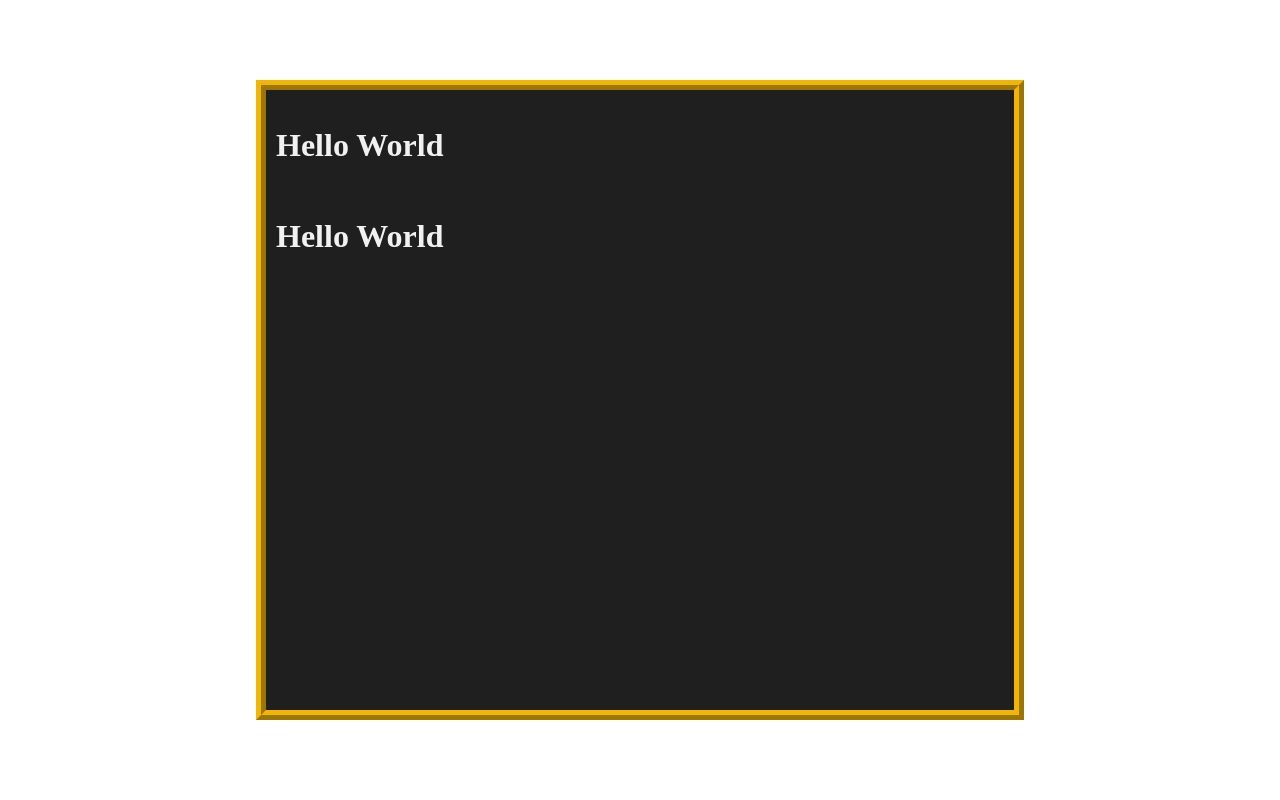
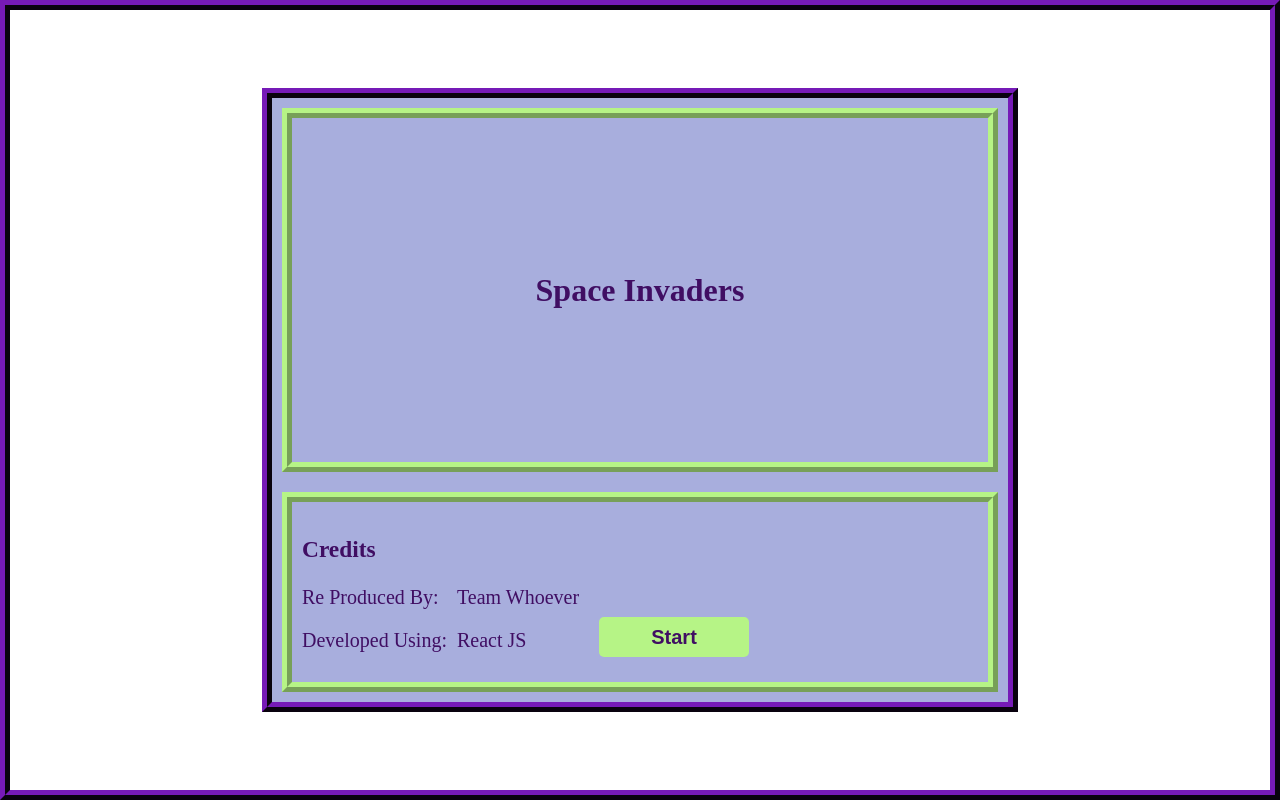
Before and after one commit to Black-Lotus98/CIS483-583-game, a React (Create React App) app: page / in a window 1280 px wide. Built offline with nearby package versions, Linux system fonts and the light colour scheme.

Commit message:
modify game screen

```diff
--- a/package.json
+++ b/package.json
@@ -8,7 +8,8 @@
     "@testing-library/user-event": "^7.2.1",
     "react": "^18.0.0",
     "react-dom": "^18.0.0",
-    "react-scripts": "^5.0.1"
+    "react-scripts": "^5.0.1",
+    "sass": "^1.68.0"
   },
   "scripts": {
     "start": "react-scripts start",
--- a/src/App.js
+++ b/src/App.js
@@ -1,14 +1,13 @@
-import React, { Fragment } from 'react';
+import React from 'react';
 import Container from './components/Container/Container';
+import IntroPage from './components/gameScreen/introPage/IntroPage';
 
 
 function App() {
   return (
-    <Fragment>
-
-      <h1>Hello World</h1>
-      <h1>Hello World</h1>
-    </Fragment>
+    <Container>
+      <IntroPage />
+    </Container>
   );
 }
 
--- a/src/components/Container/container.css
+++ b/src/components/Container/container.css
@@ -1,16 +1,14 @@
-/* .container {
-    background-color: #1f1f1f;
+.container {
+    background-color: #a8aedd;
+    color: #400e63;
     max-width: 100%;
     max-height: 100%;
     width: 60%;
     height: 80%;
     margin: 0 auto;
     display: flex;
-    flex-direction: column;
     justify-content: center;
     align-items: center;
     padding: 1rem;
-    border: ridge 1rem #F1B504;
-    margin: 1rem;
-
-} */
+    border: ridge 1rem #400e63;
+}
--- /dev/null
+++ b/src/components/gameScreen/GameScreen.js
@@ -0,0 +1,13 @@
+import React from 'react'
+import './gameScreen.css'
+import IntroPage from './introPage/IntroPage'
+
+const GameScreen = (props) => {
+    return (
+        <div className="gameGridScreen">
+            {props.children}
+        </div>
+    )
+}
+
+export default GameScreen
--- /dev/null
+++ b/src/components/gameScreen/gameScreen.css
@@ -0,0 +1,10 @@
+.gameGridScreen {
+    display: grid;
+    grid-template-columns: 1fr auto auto auto;
+    grid-template-rows: 1fr auto auto auto;
+    justify-content: center;
+    align-items: center;
+    width: 100%;
+    height: 100%;
+    row-gap: 1rem;
+}
--- /dev/null
+++ b/src/components/gameScreen/introPage/IntroPage.js
@@ -0,0 +1,31 @@
+import React, { Fragment } from 'react'
+import GameScreen from '../GameScreen'
+import './introPage.css'
+
+const IntroPage = () => {
+    return (
+        <GameScreen>
+            <div className='header'>
+                <h1>Space Invaders</h1>
+            </div>
+            <div className='credits'>
+                <div className='col-1'>
+                    <h3>Credits</h3>
+                    <p>Re Produced By:</p>
+                    <p>Developed Using:</p>
+                </div>
+                <div className='col-2'>
+                    <p>Team Whoever</p>
+                    <p>React JS</p>
+                </div>
+                <div className='col-3'>
+                    <button className='Start-btn'>Start</button>
+                </div>
+
+            </div>
+        </GameScreen>
+
+    )
+}
+
+export default IntroPage
--- /dev/null
+++ b/src/components/gameScreen/introPage/introPage.css
@@ -0,0 +1,53 @@
+.header {
+    grid-area: 1 / 1 / 3 / 5;
+    display: flex;
+    justify-content: center;
+    align-items: center;
+    width: 100%;
+    height: 100%;
+    padding: 2px;
+    border: ridge 1rem #b6f486;
+
+}
+
+.credits {
+    grid-area: 4 / 1 / 5 / 3;
+    font-size: 2rem;
+    display: flex;
+    justify-content: flex-start;
+    flex-direction: row;
+    align-items: flex-start;
+    flex-wrap: wrap;
+    padding: 1rem;
+    border: ridge 1rem #b6f486;
+}
+
+.col-1 {
+    order: 1;
+    margin-right: 1rem;
+}
+
+.col-2 {
+    order: 2;
+    align-self: end;
+}
+
+.col-3 {
+    order: 3;
+    align-self: end;
+    margin-left: 1rem;
+}
+
+.Start-btn {
+    width: 15rem;
+    height: 4rem;
+    font-size: 2rem;
+    font-weight: bold;
+    background-color: #b6f486;
+    color: #400e63;
+    border: none;
+    border-radius: 0.5rem;
+    margin-left: 1rem;
+    margin-bottom: 1.5rem;
+    cursor: pointer;
+}
--- a/src/index.css
+++ b/src/index.css
@@ -10,31 +10,18 @@
 }
 
 body {
-
   font-size: 1.6rem;
-  line-height: 1.5;
-  overflow-x: hidden;
   margin: 0;
   padding: 0;
   height: 100vh;
   width: 100vw;
+}
+
+.root {
+  height: 100%;
+  width: 100%;
+  border: ridge 1rem #400e63;
   display: flex;
   justify-content: center;
   align-items: center;
-  flex-direction: column;
-  color: #f1f1f1;
 }
-
-.root {
-  background-color: #1f1f1f;
-  max-width: 100%;
-  max-height: 100%;
-  width: 60%;
-  height: 80%;
-  margin: 0 auto;
-  display: flex;
-  flex-direction: column;
-  padding: 1rem;
-  border: ridge 1rem #F1B504;
-  margin: 1rem;
-}
```
Also changed, not shown: 1 other file (tests, documents, lock files or other folders).
